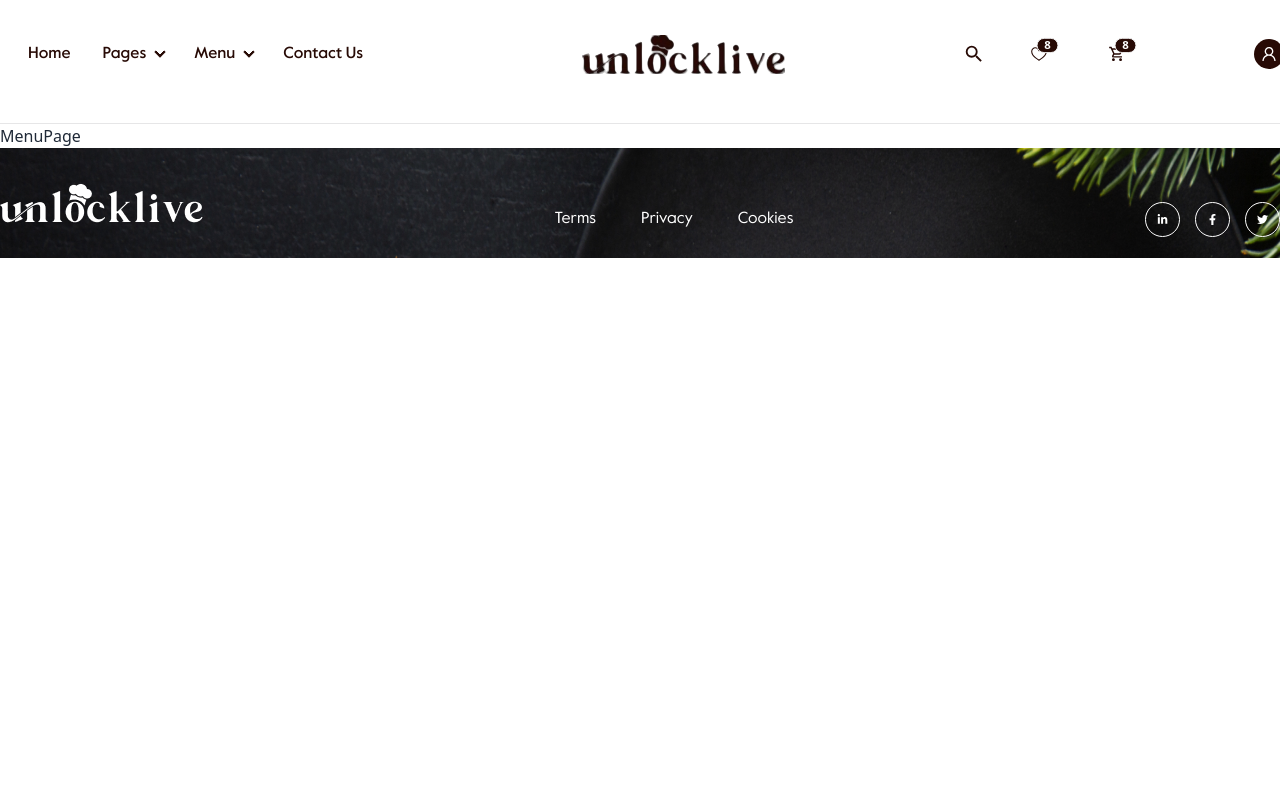
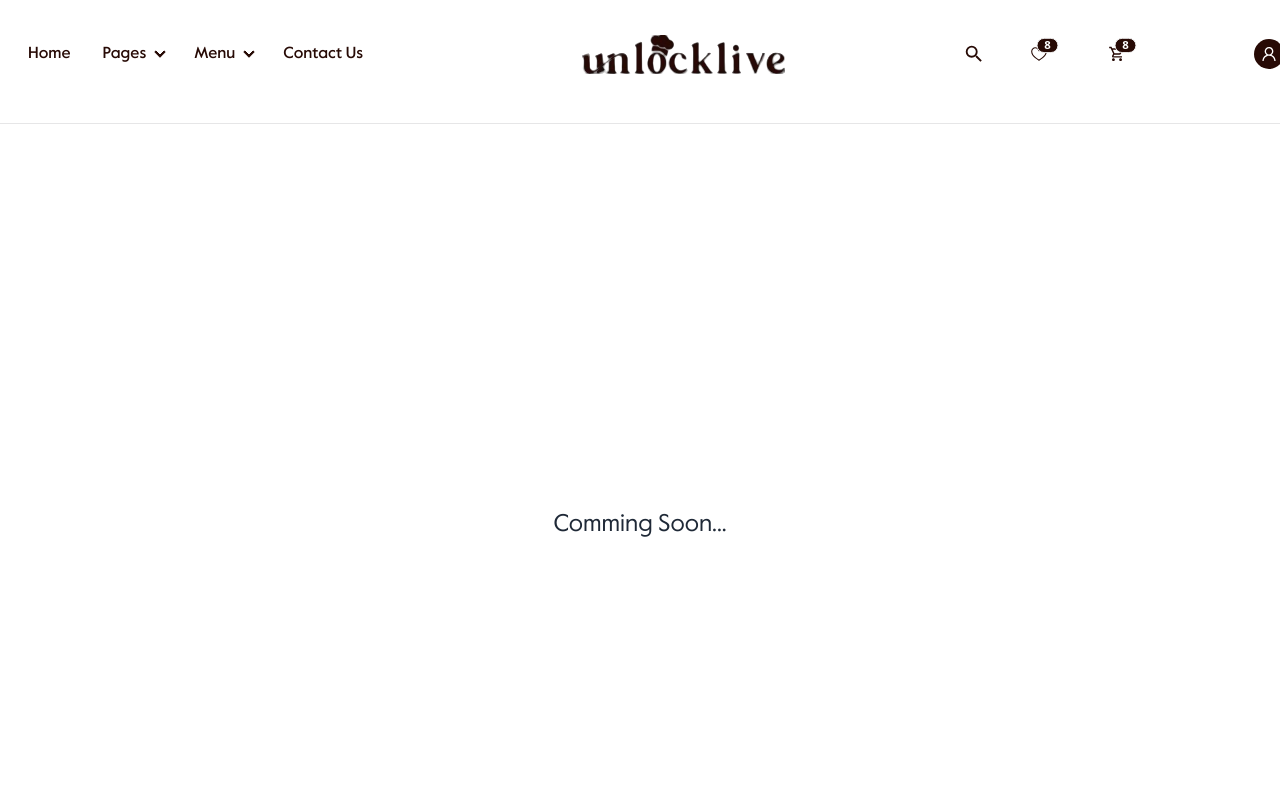
Before and after one commit to Electra51/coffeELive, a React (Create React App) app: page /menu in a window 1280 px wide. Shown: the top 800 px of the page. Built offline with nearby package versions, Linux system fonts and the light colour scheme.

Commit message:
project done

```diff
--- a/src/pages/ContactPages/Contact.js
+++ b/src/pages/ContactPages/Contact.js
@@ -1,7 +1,17 @@
 import React from "react";
 
 const Contact = () => {
-  return <div>Contact</div>;
+  return (
+    <div className="h-[100vh] flex justify-center items-center">
+      <p
+        className="text-2xl font-medium"
+        style={{
+          fontFamily: "value_sans_proregular",
+        }}>
+        Comming Soon...
+      </p>
+    </div>
+  );
 };
 
 export default Contact;
--- a/src/pages/ErrorPages/ErrorPage.js
+++ b/src/pages/ErrorPages/ErrorPage.js
@@ -1,7 +1,28 @@
 import React from "react";
+import { MdArrowBack } from "react-icons/md";
+import ErrorImage from "../../assets/Error.svg";
+import { Link } from "react-router-dom";
 
 const ErrorPage = () => {
-  return <div>ErrorPage</div>;
+  return (
+    <div className="max-w-[350px] md:max-w-[750px] lg:max-w-[1210px] mx-auto mt-20">
+      <div className="relative">
+        <Link to="/">
+          <button className="border rounded-[8px] px-[40px] lg:px-[30px] py-[20px] lg:py-[10px] flex justify-center items-center gap-1 bg-black text-white hover:bg-paragraphColor hover:text-white mt-8 text-xl mx-auto lg:mx-0 absolute top-[40%] left-[40%]">
+            <MdArrowBack />
+            <p
+              className="text-[18px] font-semibold"
+              style={{
+                fontFamily: "value_sans_proregular",
+              }}>
+              Back to home
+            </p>
+          </button>
+        </Link>
+        <img src={ErrorImage} alt="" className="h-full w-full object-fill" />
+      </div>
+    </div>
+  );
 };
 
 export default ErrorPage;
--- a/src/pages/MenuPages/MenuPage.js
+++ b/src/pages/MenuPages/MenuPage.js
@@ -1,7 +1,17 @@
 import React from "react";
 
 const MenuPage = () => {
-  return <div>MenuPage</div>;
+  return (
+    <div className="h-[100vh] flex justify-center items-center">
+      <p
+        className="text-2xl font-medium"
+        style={{
+          fontFamily: "value_sans_proregular",
+        }}>
+        Comming Soon...
+      </p>
+    </div>
+  );
 };
 
 export default MenuPage;
```
Also changed, not shown: src/assets/Error.svg (added), 1 other file (tests, documents, lock files or other folders).
